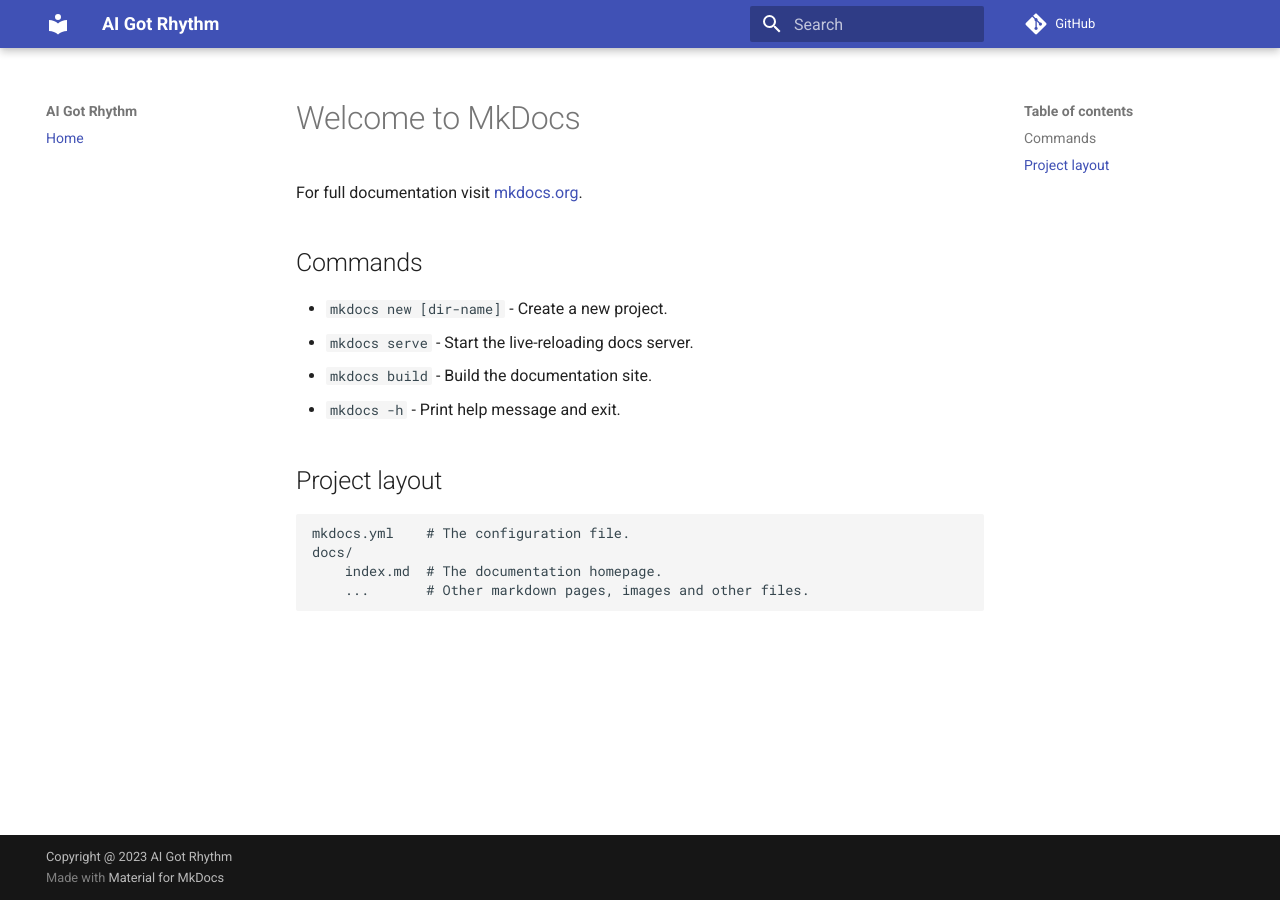
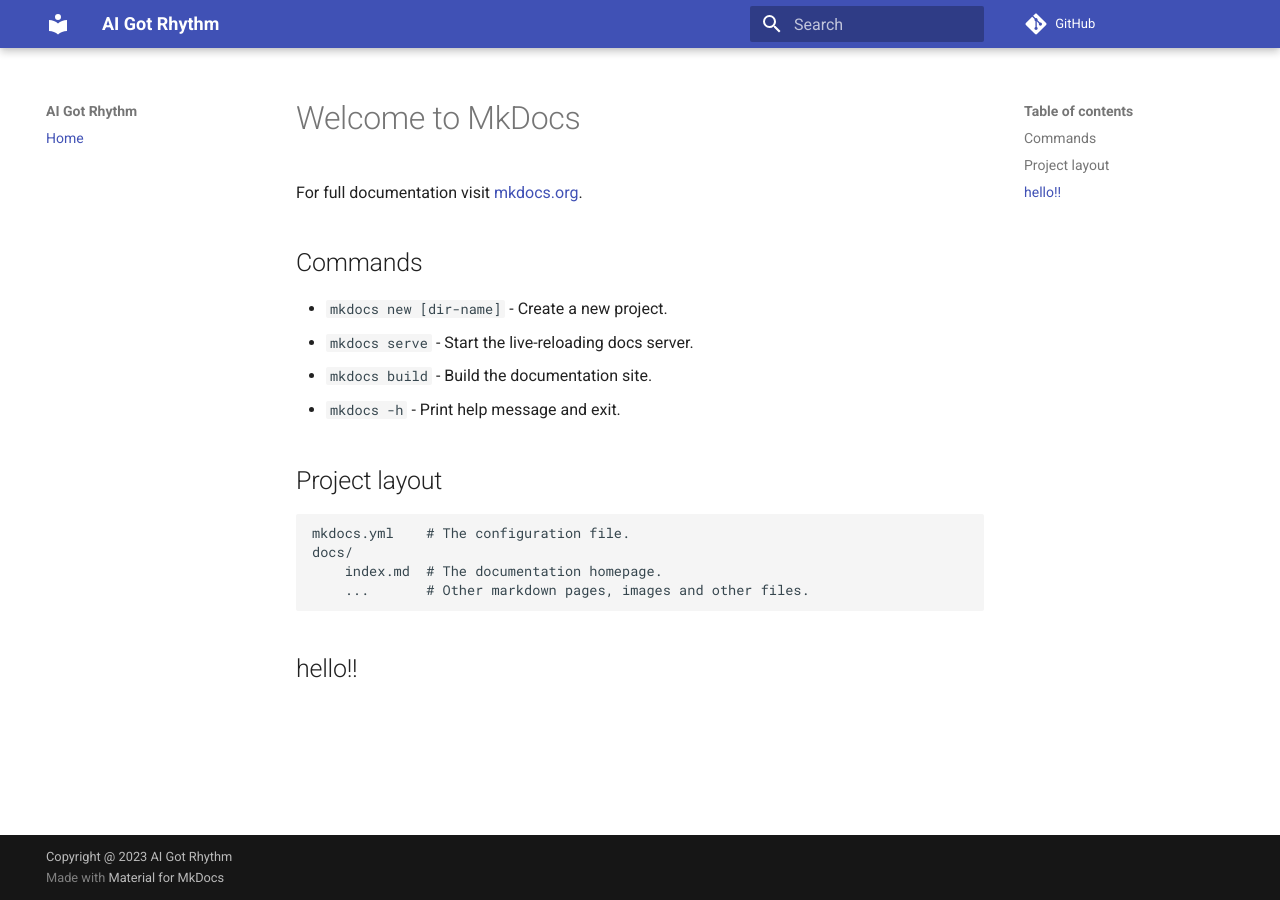
Before and after one commit to AI-Got-Rhythm/AI-Got-Rhythm.github.io, an MkDocs documentation site: the page built from docs/index.md, in a window 1280 px wide. Built offline with MkDocs 1.6.1 and Material for MkDocs 9.7.7, drawn with Linux system fonts in a browser that asks for light colours.

Commit message:
[test] add hello

```diff
--- a/docs/index.md
+++ b/docs/index.md
@@ -15,3 +15,5 @@
     docs/
         index.md  # The documentation homepage.
         ...       # Other markdown pages, images and other files.
+
+## hello!!
```
